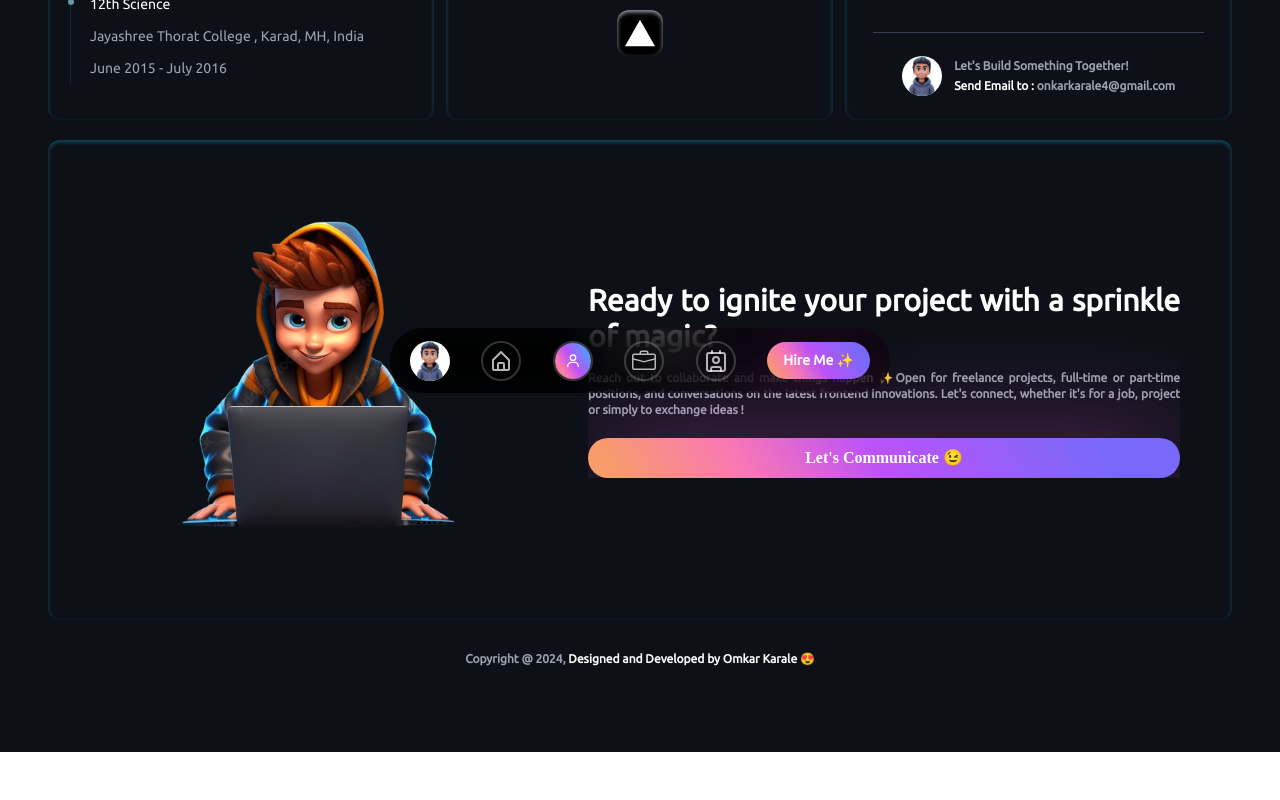
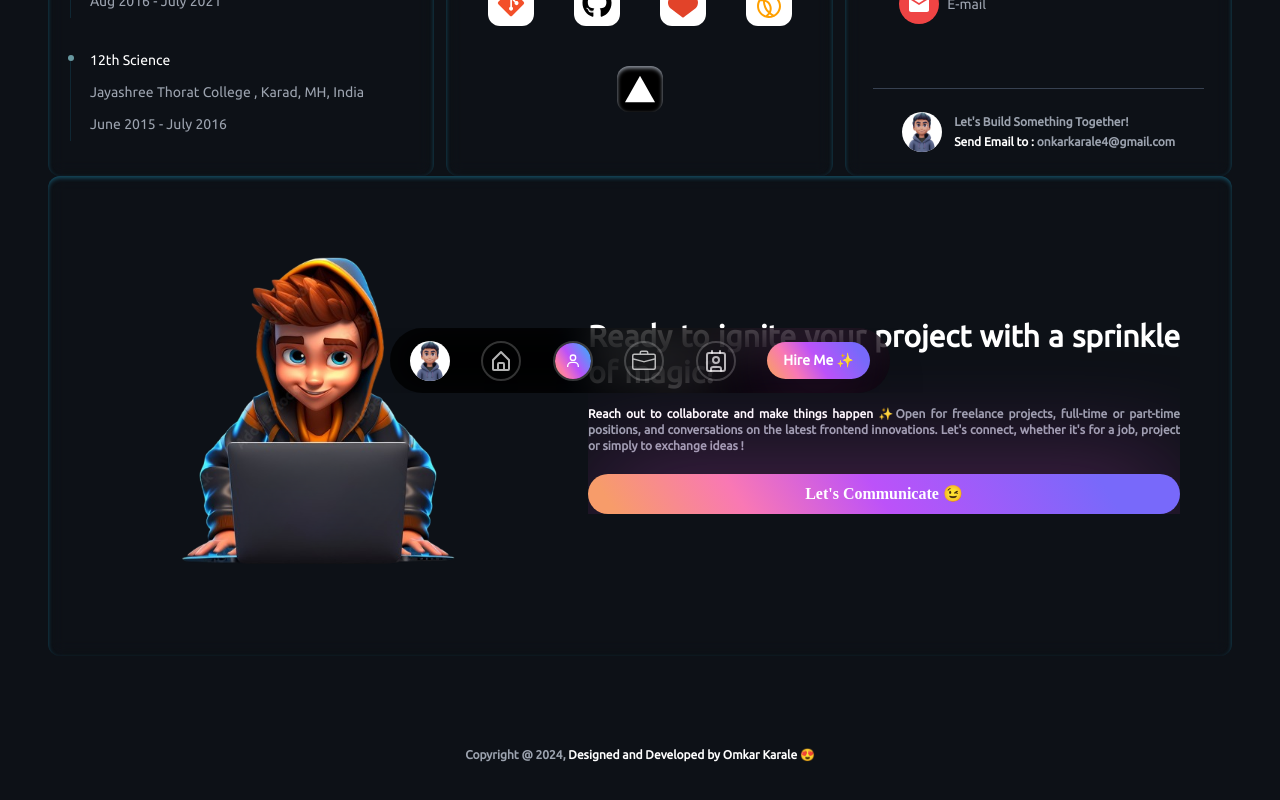
Before and after one commit to onkar895/ONKAR-PORTFOLIO, a React (Vite) app: page /about in a window 1280 px wide. Shown: the part 464-1264 px from the top of the page. Before the commit the page ends 1216 px from the top, so only its background shows below. Built offline with nearby package versions, Linux system fonts and the light colour scheme.

Commit message:
Updated the required Components for more better UI and UX

```diff
--- a/src/Pages/AboutPage.jsx
+++ b/src/Pages/AboutPage.jsx
@@ -5,12 +5,10 @@ import Footer from '../Components/Footer'
 
 const AboutPage = () => {
   return (
-    <div className='space-y-5'>
-      <div className='lg:mt-6 mt-12 space-y-5 hide-scrollbar'>
-        <About />
-        <Footer />
-      </div>
-      <div className='text-center pb-20'>
+    <div className='my-20'>
+      <About />
+      <Footer />
+      <div className='text-center mt-20'>
         <span className='text-xs font-bold'><span className='text-gray-400'>Copyright @ 2024,</span> Designed and Developed by Omkar Karale 😍</span>
       </div>
     </div>
--- a/src/Pages/ContactPage.jsx
+++ b/src/Pages/ContactPage.jsx
@@ -6,10 +6,10 @@ import Footer from '../Components/Footer';
 
 const ContactPage = () => {
   return (
-    <div className='space-y-5 my-16 hide-scrollbar'>
+    <div className='my-24'>
       <Contact />
       <Footer />
-      <div className='text-center mt-5'>
+      <div className='text-center mt-20'>
         <span className='text-xs font-bold'><span className='text-gray-400'>Copyright @ 2024,</span> Designed and Developed by Omkar Karale 😍</span>
       </div>
     </div>
--- a/src/Pages/WorkPage.jsx
+++ b/src/Pages/WorkPage.jsx
@@ -5,10 +5,10 @@ import Footer from '../Components/Footer'
 
 const WorkPage = () => {
   return (
-    <div className='my-20 space-y-5 hide-scrollbar'>
+    <div className='my-24'>
       <Work />
       <Footer />
-      <div className='text-center mt-10'>
+      <div className='text-center mt-20 '>
         <span className='text-xs font-bold'><span className='text-gray-400'>Copyright @ 2024,</span> Designed and Developed by Omkar Karale 😍</span>
       </div>
     </div>
```
